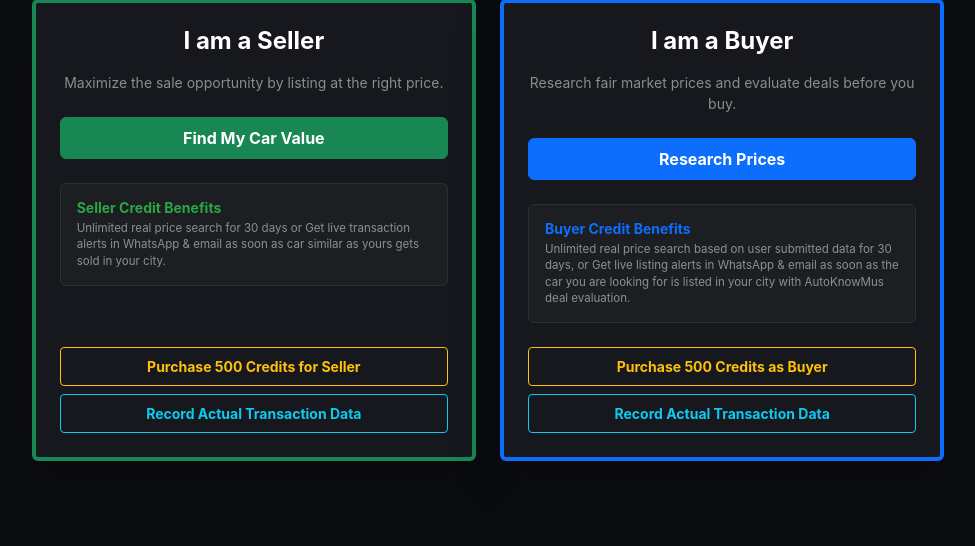
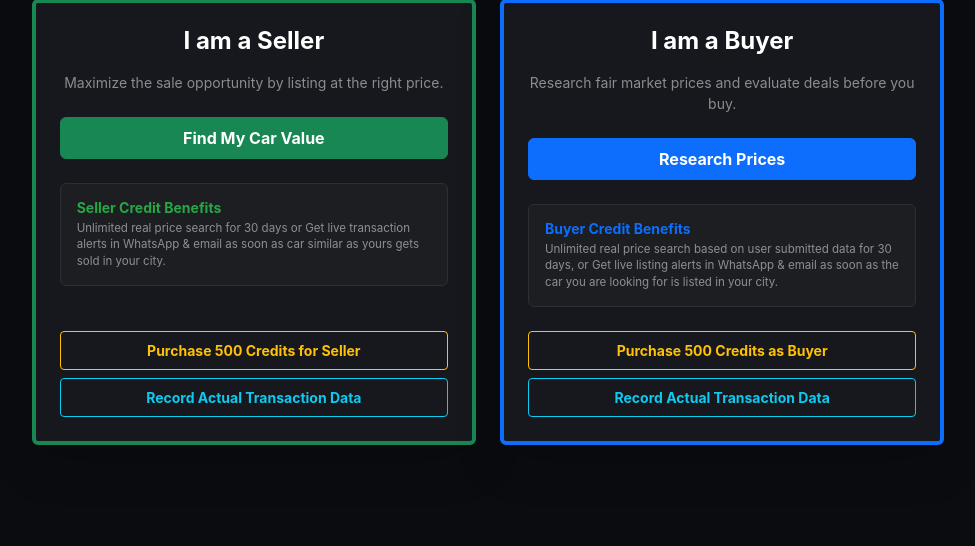
Before and after one commit to autoknowmus-web/autoknowmus, a Flask app: page /role in a window 1280 px wide. Shown: the part 169-715 px from the top of the page, without its empty margins (152-1127 px from the left). Run offline with Flask 3, Linux system fonts and the light colour scheme.

Commit message:
Update role.html

```diff
--- a/templates/role.html
+++ b/templates/role.html
@@ -41,7 +41,7 @@
                 <div class="p-3 mb-4 rounded text-start" style="background: #1c1e22; border: 1px solid #2d2f34;">
                     <h6 class="text-primary small fw-bold mb-1">Buyer Credit Benefits</h6>
                     <p class="text-white-50 m-0" style="font-size: 0.72rem; line-height: 1.4;">
-                        Unlimited real price search based on user submitted data for 30 days, or Get live listing alerts in WhatsApp & email as soon as the car you are looking for is listed in your city with AutoKnowMus deal evaluation.
+                        Unlimited real price search based on user submitted data for 30 days, or Get live listing alerts in WhatsApp & email as soon as the car you are looking for is listed in your city.
                     </p>
                 </div>
 
```
